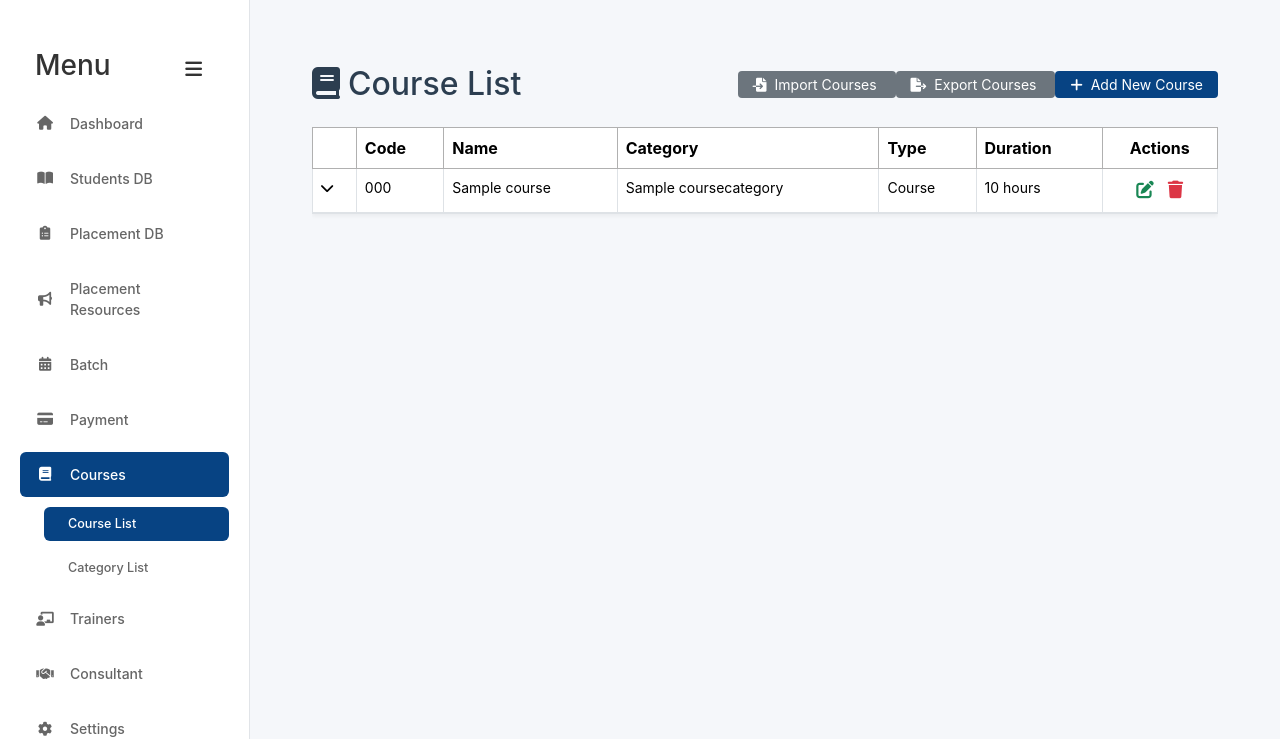
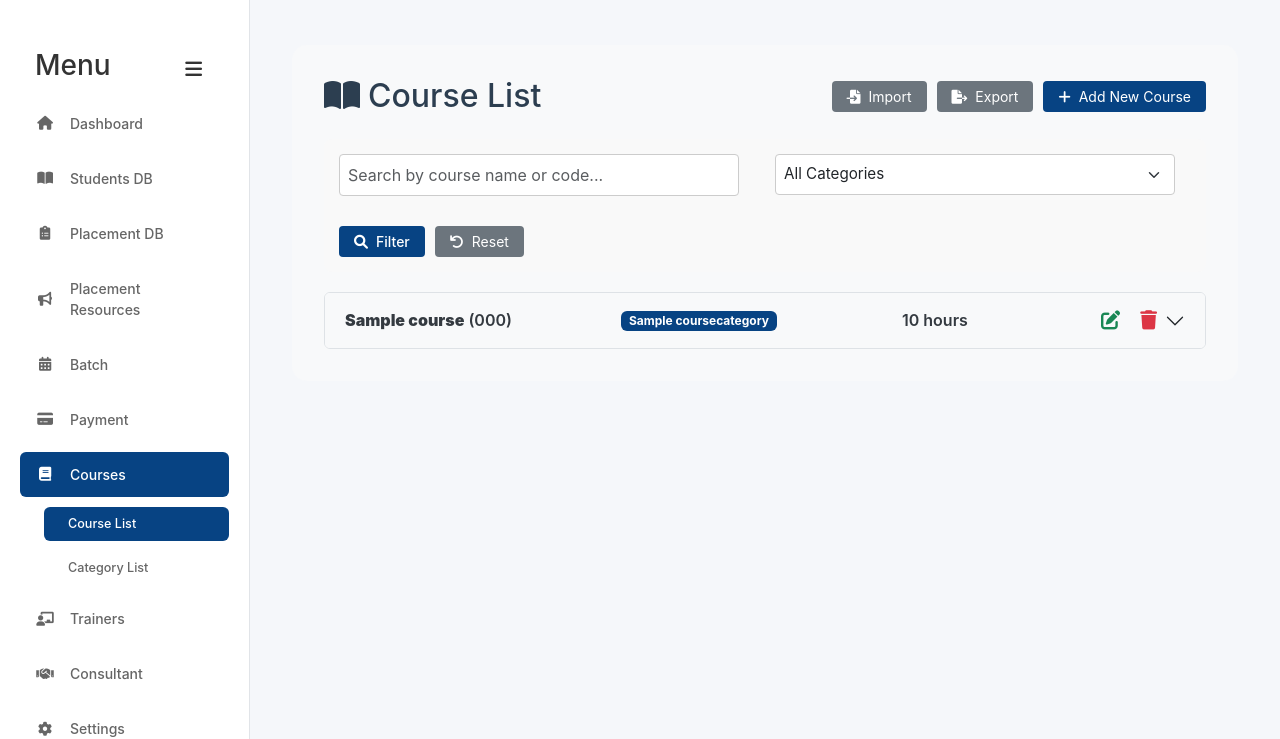
Before and after one commit to varun-developer-public/btreeadminportal, a Django app: page /coursedb/courses/ in a window 1280 px wide. Shown: the part 61-800 px from the top of the page. Run offline with Django 5.2, Linux system fonts and the light colour scheme; a user stored in the database is signed in; tables that the repository leaves empty hold one stand-in row (values such as "Sample post"); grey boxes marked "Sample" are stand-in pictures; some libraries are stand-ins or nearby versions; some web fonts are replaced.

Commit message:
`Refactored code in various files, including views, templates, and middleware, with changes to user roles, pagination, and filtering functionality.`

```diff
--- a/accounts/middleware.py
+++ b/accounts/middleware.py
@@ -37,6 +37,7 @@ URL_ROLE_MAPPINGS = {
         'course_update',
         'category_create',
         'category_update',
+        'get_next_course_code'
     ],
     'consultant': [
         'consultant_profile',
--- a/coursedb/views.py
+++ b/coursedb/views.py
@@ -6,14 +6,41 @@ import csv
 import io
 from django.http import HttpResponse
 from django.contrib.auth.decorators import user_passes_test
+from django.db.models import Q
 from .models import Course, CourseCategory, CourseModule, Topic
 from .forms import CourseForm, CourseCategoryForm
 from django.db import transaction
+from django.core.paginator import Paginator
+from django.contrib.auth.decorators import login_required
 
+@login_required
 def course_list(request):
-    courses = Course.objects.prefetch_related('modules__topics').all()
-    return render(request, 'coursedb/course_list.html', {'courses': courses})
+    query = request.GET.get('q')
+    category_id = request.GET.get('category')
 
+    courses_list = Course.objects.prefetch_related('modules__topics').all()
+
+    if query:
+        courses_list = courses_list.filter(
+            Q(course_name__icontains=query) | Q(code__icontains=query)
+        )
+
+    if category_id:
+        courses_list = courses_list.filter(category_id=category_id)
+
+    paginator = Paginator(courses_list, 10)  # Show 10 courses per page.
+    page_number = request.GET.get('page')
+    courses = paginator.get_page(page_number)
+
+    categories = CourseCategory.objects.all()
+
+    context = {
+        'courses': courses,
+        'categories': categories,
+    }
+    return render(request, 'coursedb/course_list.html', context)
+
+@login_required
 def course_create(request):
     if request.method == 'POST':
         form = CourseForm(request.POST)
@@ -60,6 +87,7 @@ def course_create(request):
 
 from .forms import CourseForm, CourseCategoryForm
 
+@login_required
 def course_update(request, pk):
     course = get_object_or_404(Course.objects.prefetch_related('modules__topics'), pk=pk)
 
@@ -111,7 +139,7 @@ def course_update(request, pk):
     }
     return render(request, 'coursedb/course_update_form.html', context)
 
-
+@login_required
 def course_delete(request, pk):
     course = get_object_or_404(Course, pk=pk)
     if request.method == 'POST':
@@ -120,10 +148,20 @@ def course_delete(request, pk):
         return redirect('coursedb:course_list')
     return render(request, 'coursedb/course_confirm_delete.html', {'object': course})
 
+@login_required
 def category_list(request):
-    categories = CourseCategory.objects.all()
-    return render(request, 'coursedb/category_list.html', {'categories': categories})
+    query = request.GET.get('q')
+    categories_list = CourseCategory.objects.all()
+    if query:
+        categories_list = categories_list.filter(
+            Q(name__icontains=query) | Q(code__icontains=query)
+        )
+    paginator = Paginator(categories_list, 10)  # Show 10 categories per page.
+    page_number = request.GET.get('page')
+    categories = paginator.get_page(page_number)
+    return render(request, 'coursedb/category_list.html', {'categories': categories, 'query': query})
 
+@login_required
 def category_create(request):
     if request.method == 'POST':
         form = CourseCategoryForm(request.POST)
@@ -141,6 +179,7 @@ def category_create(request):
         form = CourseCategoryForm(initial={'code': next_code})
     return render(request, 'coursedb/category_form.html', {'form': form})
 
+@login_required
 def category_update(request, pk):
     category = get_object_or_404(CourseCategory, pk=pk)
     if request.method == 'POST':
@@ -153,6 +192,7 @@ def category_update(request, pk):
         form = CourseCategoryForm(instance=category)
     return render(request, 'coursedb/category_form.html', {'form': form})
 
+@login_required
 def category_delete(request, pk):
     category = get_object_or_404(CourseCategory, pk=pk)
     if request.method == 'POST':
@@ -161,6 +201,7 @@ def category_delete(request, pk):
         return redirect('coursedb:category_list')
     return render(request, 'coursedb/category_confirm_delete.html', {'object': category})
 
+@login_required
 def get_next_course_code(request):
     category_id = request.GET.get('category_id')
     if not category_id:
@@ -327,6 +368,7 @@ def import_courses_csv(request):
             return response
 
     return render(request, 'coursedb/import_form.html')
+@login_required
 def download_sample_csv(request):
     response = HttpResponse(content_type='text/csv')
     response['Content-Disposition'] = 'attachment; filename="sample_import_template.csv"'
--- a/templates/coursedb/course_list.html
+++ b/templates/coursedb/course_list.html
@@ -4,39 +4,68 @@
 {% block title %}Course List{% endblock %}
 
 {% block extra_css %}
+<link rel="stylesheet" href="https://cdnjs.cloudflare.com/ajax/libs/font-awesome/6.0.0-beta3/css/all.min.css">
 <link rel="stylesheet" href="{% static 'css/list_pages.css' %}">
 <style>
-    .table-wrapper {
-        overflow-x: auto;
+    .list-container {
+        padding: 2rem;
+        background-color: #f8f9fa;
+        border-radius: 15px;
     }
     .action-icons a {
-        margin: 0 5px;
-        font-size: 1.1rem;
-        text-decoration: none;
+        margin: 0 0.5rem;
+        font-size: 1.2rem;
+        transition: color 0.3s;
     }
-    .expandable-row {
-        cursor: pointer;
+    .action-icons a.text-success:hover {
+        color: #218838 !important;
+    }
+    .action-icons a.text-danger:hover {
+        color: #c82333 !important;
+    }
+    .accordion-button {
+        background-color: #f8f9fa;
+        color: #343a40;
+        font-weight: 600;
+        transition: background-color 0.3s ease;
+    }
+    .accordion-button:hover {
+        background-color: #e9ecef;
     }
     .accordion-button:not(.collapsed) {
-        color: #0c63e4;
-        background-color: #e7f1ff;
+        background-color: #c6dcf3;
+        color: #000;
     }
-    .accordion-button:focus {
-        z-index: 3;
-        border-color: #86b7fe;
-        outline: 0;
-        box-shadow: 0 0 0 0.25rem rgba(13,110,253,.25);
+    .accordion-button:not(.collapsed):hover {
+        background-color: #a9d1fc;
     }
-    .accordion-button::after {
-        flex-shrink: 0;
-        width: 1.25rem;
-        height: 1.25rem;
-        margin-left: auto;
-        content: "";
-        background-image: var(--bs-accordion-btn-icon);
-        background-repeat: no-repeat;
-        background-size: 1.25rem;
-        transition: transform .2s ease-in-out;
+    .accordion-button:focus{
+        box-shadow: none;
+    }
+    .accordion-body {
+        background-color: #fff;
+        border: 1px solid #ddd;
+        border-top: none;
+        font-size: 1rem; /* Increased font size */
+    }
+    .module-header {
+        font-size: 0.9rem; /* Decreased font size */
+        font-weight: 500;
+    }
+    .topic-list {
+        list-style-type: none;
+        padding-left: 1.5rem;
+    }
+    .topic-list li {
+        padding: 0.5rem 0;
+        border-bottom: 1px solid #eee;
+    }
+    .topic-list li:last-child {
+        border-bottom: none;
+    }
+    .category-badge {
+        background-color: var(--primary-blue);
+        color: white;
     }
 </style>
 {% endblock %}
@@ -44,14 +73,14 @@
 {% block content %}
 <div class="list-container">
     <div class="d-flex justify-content-between align-items-center mb-4">
-        <h2 class="mb-0"><i class="fas fa-book me-2"></i>Course List</h2>
-        <div>
+        <h2 class="mb-0"><i class="fas fa-book-open me-2"></i>Course List</h2>
+        <div class="d-flex" style="gap: 10px;">
             {% if user.is_superuser %}
             <a href="{% url 'coursedb:import_courses_csv' %}" class="btn-secondary">
-                <i class="fas fa-file-import me-2"></i>Import Courses
+                <i class="fas fa-file-import me-2"></i>Import
             </a>
             <a href="{% url 'coursedb:export_courses_csv' %}" class="btn-secondary">
-                <i class="fas fa-file-export me-2"></i>Export Courses
+                <i class="fas fa-file-export me-2"></i>Export
             </a>
             {% endif %}
             <a href="{% url 'coursedb:course_create' %}" class="btn-primary">
@@ -60,38 +89,45 @@
         </div>
     </div>
 
-    <div class="table-wrapper">
-        <table class="table table-hover">
-            <thead>
-                <tr>
-                    <th></th>
-                    <th>Code</th>
-                    <th>Name</th>
-                    <th>Category</th>
-                    <th>Type</th>
-                    <th>Duration</th>
-                    <th class="text-center">Actions</th>
-                </tr>
-            </thead>
-            <tbody>
+    <form method="get" class="filters">
+        <div class="filter-row">
+            <div class="filter-group">
+                <input type="text" name="q" class="form-control" placeholder="Search by course name or code..." value="{{ request.GET.q }}">
+            </div>
+            <div class="filter-group">
+                <select name="category" class="form-select form-control">
+                    <option value="">All Categories</option>
+                    {% for category in categories %}
+                        <option value="{{ category.pk }}" {% if request.GET.category|add:"0" == category.pk %}selected{% endif %}>{{ category.name }}</option>
+                    {% endfor %}
+                </select>
+            </div>
+        </div>
+        <div class="filter-actions">
+            <button type="submit" class="btn-primary"><i class="fas fa-search me-2"></i>Filter</button>
+            <a href="{% url 'coursedb:course_list' %}" class="btn-secondary"><i class="fas fa-undo me-2"></i>Reset</a>
+        </div>
+    </form>
+
+    <div class="accordion" id="courseAccordion">
         {% for course in courses %}
-                <tr class="expandable-row" data-bs-toggle="collapse" data-bs-target="#collapse-course-{{ course.pk }}">
-                    <td><i class="fas fa-chevron-down"></i></td>
-                    <td>{{ course.code }}</td>
-                    <td>{{ course.course_name }}</td>
-                    <td>{{ course.category }}</td>
-                    <td>{{ course.course_type }}</td>
-                    <td>{{ course.total_duration }} hours</td>
-                    <td class="text-center action-icons">
-                        <a href="{% url 'coursedb:course_update' course.pk %}" class="text-success"><i class="fas fa-edit"></i></a>
+        <div class="accordion-item">
+            <h2 class="accordion-header" id="heading-{{ course.pk }}">
+                <button class="accordion-button collapsed" type="button" data-bs-toggle="collapse" data-bs-target="#collapse-{{ course.pk }}" aria-expanded="false" aria-controls="collapse-{{ course.pk }}">
+                    <div class="d-flex w-100 justify-content-between align-items-center">
+                        <span><strong>{{ course.course_name }}</strong> ({{ course.code }})</span>
+                        <span class="badge category-badge me-3">{{ course.category }}</span>
+                        <span class="me-3">{{ course.total_duration }} hours</span>
+                        <div class="action-icons">
+                            <a href="{% url 'coursedb:course_update' course.pk %}" title="Edit" class="text-success"><i class="fas fa-edit"></i></a>
                             {% if request.user.role == 'admin' %}
-                        <a href="{% url 'coursedb:course_delete' course.pk %}" class="text-danger"><i class="fas fa-trash"></i></a>
+                            <a href="{% url 'coursedb:course_delete' course.pk %}" title="Delete" class="text-danger"><i class="fas fa-trash"></i></a>
                             {% endif %}
-                    </td>
-                </tr>
-                <tr>
-                    <td colspan="7" class="p-0">
-                        <div id="collapse-course-{{ course.pk }}" class="accordion-collapse collapse">
+                        </div>
+                    </div>
+                </button>
+            </h2>
+            <div id="collapse-{{ course.pk }}" class="accordion-collapse collapse" aria-labelledby="heading-{{ course.pk }}" data-bs-parent="#courseAccordion">
                 <div class="accordion-body">
                     {% if course.modules.all %}
                         <div class="accordion" id="module-accordion-{{ course.pk }}">
@@ -99,15 +135,15 @@
                             <div class="accordion-item">
                                 <h2 class="accordion-header" id="heading-module-{{ module.pk }}">
                                     <button class="accordion-button collapsed" type="button" data-bs-toggle="collapse" data-bs-target="#collapse-module-{{ module.pk }}">
-                                                {{ module.name }} - {{ module.module_duration }} hours
+                                        <span class="module-header">{{ module.name }} - {{ module.module_duration }} hours</span>
                                     </button>
                                 </h2>
                                 <div id="collapse-module-{{ module.pk }}" class="accordion-collapse collapse" data-bs-parent="#module-accordion-{{ course.pk }}">
                                     <div class="accordion-body">
                                         {% if module.has_topics and module.topics.all %}
-                                                    <ul class="list-group">
+                                            <ul class="topic-list">
                                                 {% for topic in module.topics.all %}
-                                                            <li class="list-group-item">{{ topic.name }} - {{ topic.topic_duration }} hours</li>
+                                                    <li>{{ topic.name }} - {{ topic.topic_duration }} hours</li>
                                                 {% endfor %}
                                             </ul>
                                         {% else %}
@@ -123,15 +159,32 @@
                     {% endif %}
                 </div>
             </div>
-                    </td>
-                </tr>
+        </div>
         {% empty %}
-                <tr>
-                    <td colspan="7" class="text-center py-4 text-muted">No courses found.</td>
-                </tr>
+        <div class="text-center py-5">
+            <p class="text-muted">No courses found.</p>
+            <a href="{% url 'coursedb:course_create' %}" class="btn btn-primary">Create the First Course</a>
+        </div>
         {% endfor %}
-            </tbody>
-        </table>
     </div>
 </div>
 {% endblock %}
+    {% if courses.has_other_pages %}
+    <div class="pagination">
+        <span class="step-links">
+            {% if courses.has_previous %}
+                <a href="?page=1">&laquo; first</a>
+                <a href="?page={{ courses.previous_page_number }}">previous</a>
+            {% endif %}
+
+            <span class="current">
+                Page {{ courses.number }} of {{ courses.paginator.num_pages }}.
+            </span>
+
+            {% if courses.has_next %}
+                <a href="?page={{ courses.next_page_number }}">next</a>
+                <a href="?page={{ courses.paginator.num_pages }}">last &raquo;</a>
+            {% endif %}
+        </span>
+    </div>
+    {% endif %}
--- a/templates/includes/sidebar.html
+++ b/templates/includes/sidebar.html
@@ -101,7 +101,9 @@
             </a>
             <ul class="submenu collapse {% if request.resolver_match.app_name == 'coursedb' %}show{% endif %}" id="course-submenu">
                 <li><a href="{% url 'coursedb:course_list' %}" class="nav-link {% if request.resolver_match.url_name == 'course_list' %}active{% endif %}">Course List</a></li>
+                {% if user.role != 'batch_coordination' %}
                 <li><a href="{% url 'coursedb:category_list' %}" class="nav-link {% if request.resolver_match.url_name == 'category_list' %}active{% endif %}">Category List</a></li>
+                {% endif %}
             </ul>
         </li>
         {% endif %}
--- a/templates/trainersdb/trainer_list.html
+++ b/templates/trainersdb/trainer_list.html
@@ -93,7 +93,7 @@
     </form>
 
     <div class="table-wrapper">
-        <table class="table table-hover">
+        <table>
             <thead>
                 <tr>
                     <th>ID</th>
```
Also changed, not shown: accounts/views.py (+14 -2 lines), core/settings.py (+25 -25 lines), settingsdb/middleware.py (+20 -9 lines), templates/coursedb/category_list.html (+61 -6 lines). Lines whose indentation alone changed are shown as unchanged.
